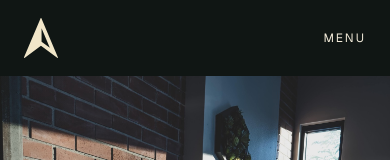
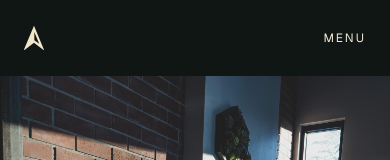
Before and after one commit to stephenstewert/atlaslanding.bar, a Next.js app: page / in a window 390 px wide. Shown: the top 160 px of the page. Built offline with nearby package versions, Linux system fonts and the light colour scheme.

Commit message:
Reduce Atlas header mark size

```diff
--- a/src/app/globals.css
+++ b/src/app/globals.css
@@ -38,8 +38,8 @@ html.loader-active [data-app-root] { visibility: hidden; }
   padding: 0 clamp(24px, 3.2vw, 58px);
   background: linear-gradient(180deg, rgba(10, 15, 14, .92), rgba(10, 15, 14, .35) 70%, transparent);
 }
-.brand-link { justify-self: start; display: inline-flex; align-items: center; gap: 14px; }
-.brand-logo-wrap { display: grid; width: 40px; height: 48px; place-items: center; flex: none; }
+.brand-link { justify-self: start; display: inline-flex; align-items: center; gap: 12px; }
+.brand-logo-wrap { display: grid; width: 20px; height: 24px; place-items: center; flex: none; }
 .brand-logo { display: block; width: 100%; height: 100%; object-fit: contain; filter: invert(96%) sepia(10%) saturate(580%) hue-rotate(348deg) brightness(99%) contrast(91%); }
 .wordmark {
   font-family: "Bodoni 72 Smallcaps", "Bodoni 72", Didot, Georgia, serif;
@@ -189,7 +189,7 @@ footer > p { justify-self: end; margin: 0; color: var(--sage); font-size: 12px;
 
 @media (max-width: 900px) {
   .site-header { height: 76px; display: flex; justify-content: space-between; background: rgba(17,23,21,.88); backdrop-filter: blur(12px); position: fixed; }
-  .brand-logo-wrap { width: 34px; height: 40px; }
+  .brand-logo-wrap { width: 20px; height: 24px; }
   .brand-link .wordmark { display: none; }
   .desktop-nav, .address-link { display: none; }
   .mobile-menu { display: block; text-transform: uppercase; letter-spacing: .16em; font-size: 12px; }
--- a/src/app/page.tsx
+++ b/src/app/page.tsx
@@ -28,7 +28,7 @@ export default function Home() {
       <header className="site-header">
         <a className="brand-link" href="#top" aria-label="Atlas Landing home">
           <span className="brand-logo-wrap">
-            <Image className="brand-logo" src="/atlas-arrow.svg" alt="" width={40} height={48} priority />
+            <Image className="brand-logo" src="/atlas-arrow.svg" alt="" width={20} height={24} priority />
           </span>
           <span className="wordmark">Atlas Landing</span>
         </a>
```
